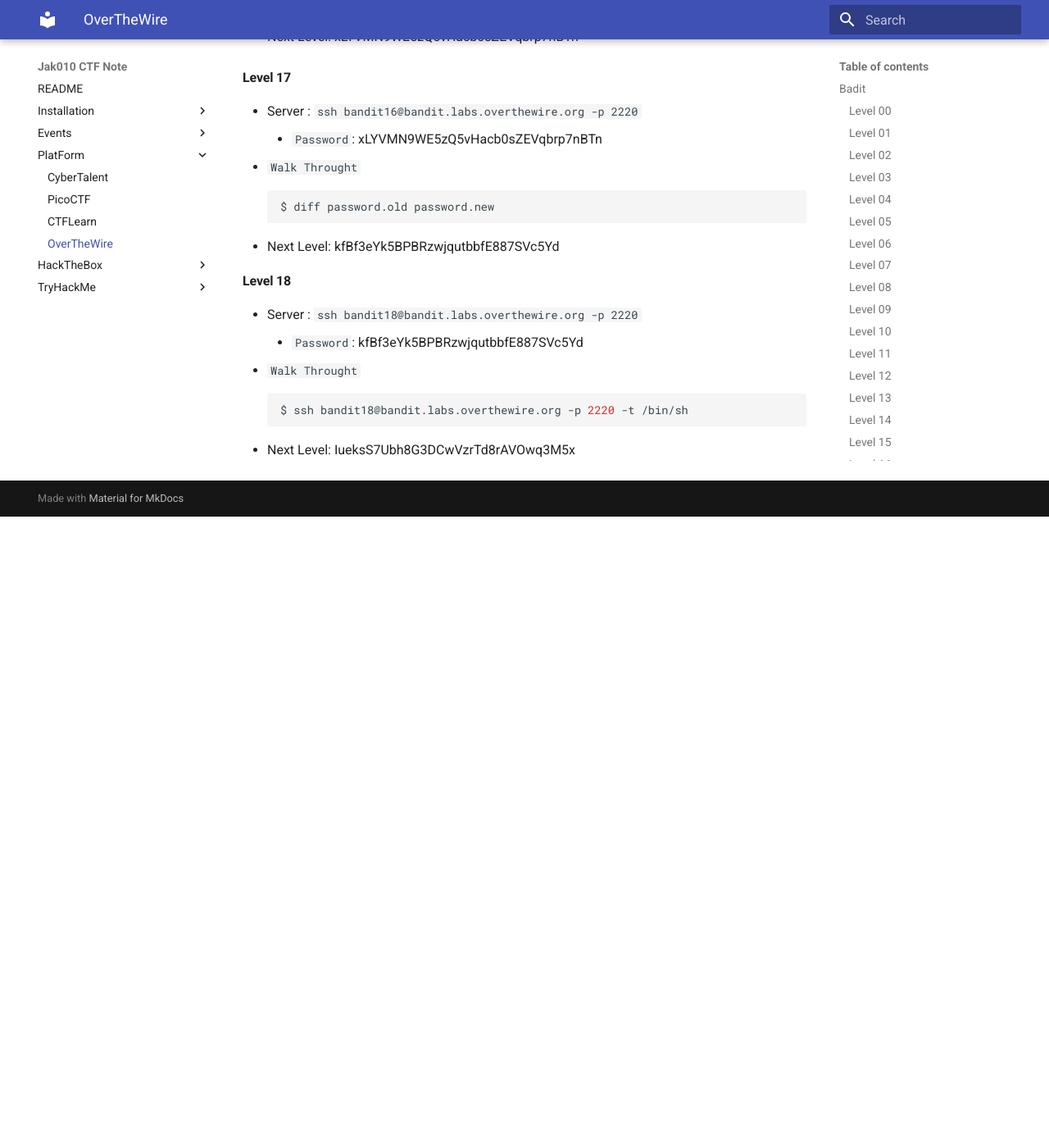
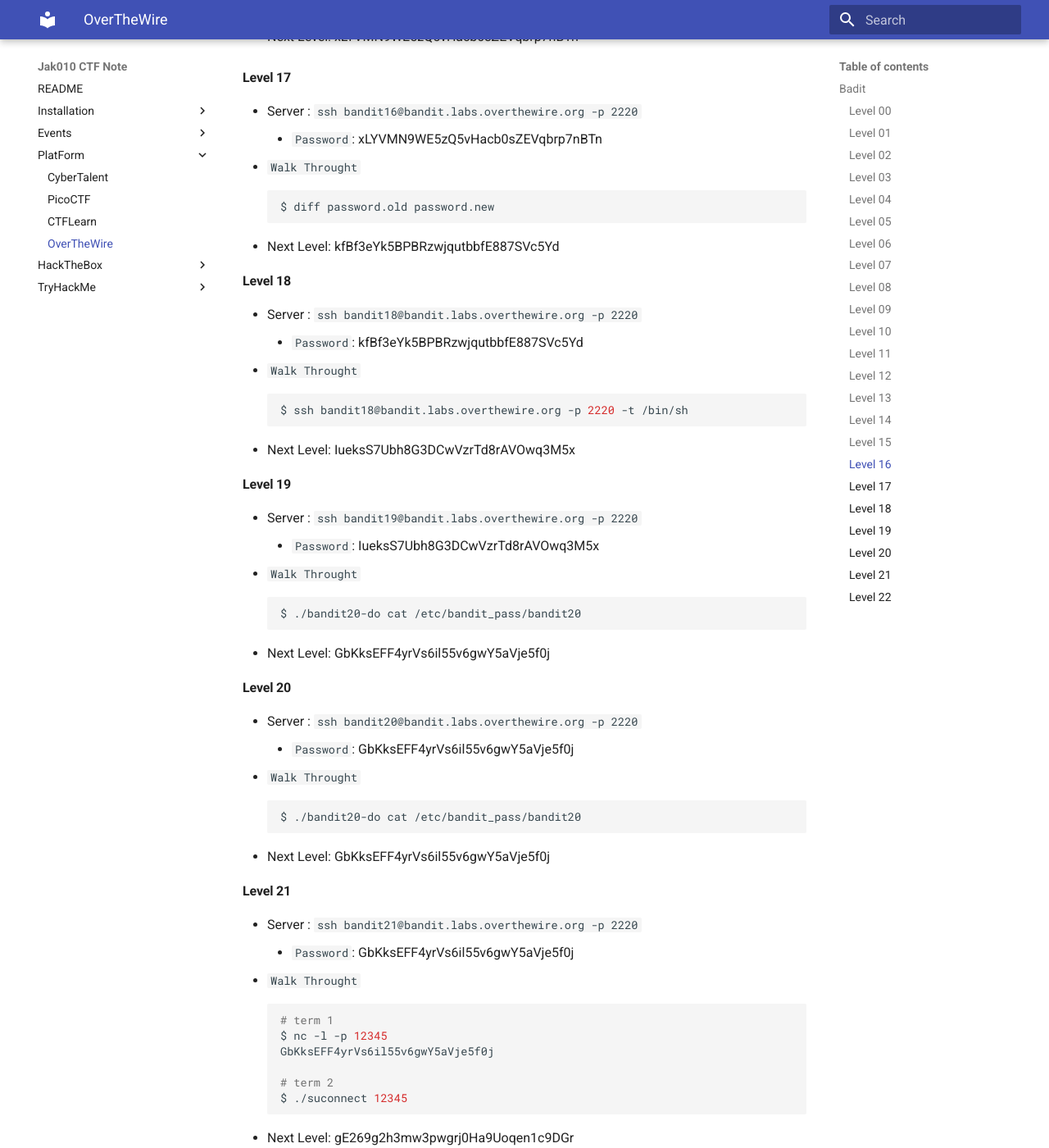
Before and after one commit to jak010/cyberNote, an MkDocs documentation site: the page built from docs/platform/overthewire.md, in a window 1280 px wide and 1400 px high, scrolled down 5013 px. Shown: the whole window at 82% size. Built offline with MkDocs 1.6.1 and Material for MkDocs 9.7.7, drawn with Linux system fonts in a browser that asks for light colours; before the commit the page ends 5643 px from its top, so only the background shows below that; some of the changed text lies outside the part shown.

Commit message:
Note up: Overthewire

````diff
--- a/docs/platform/overthewire.md
+++ b/docs/platform/overthewire.md
@@ -203,3 +203,50 @@
    $ ssh bandit18@bandit.labs.overthewire.org -p 2220 -t /bin/sh
    ```
   - Next Level: IueksS7Ubh8G3DCwVzrTd8rAVOwq3M5x
+
+#### Level 19
+  - Server : `ssh bandit19@bandit.labs.overthewire.org -p 2220`
+    - `Password`: IueksS7Ubh8G3DCwVzrTd8rAVOwq3M5x
+  - `Walk Throught`
+   ```sh
+   $ ./bandit20-do cat /etc/bandit_pass/bandit20
+   ```
+  - Next Level: GbKksEFF4yrVs6il55v6gwY5aVje5f0j
+
+#### Level 20
+  - Server : `ssh bandit20@bandit.labs.overthewire.org -p 2220`
+    - `Password`: GbKksEFF4yrVs6il55v6gwY5aVje5f0j
+  - `Walk Throught`
+   ```sh
+   $ ./bandit20-do cat /etc/bandit_pass/bandit20
+   ```
+  - Next Level: GbKksEFF4yrVs6il55v6gwY5aVje5f0j
+
+#### Level 21
+  - Server : `ssh bandit21@bandit.labs.overthewire.org -p 2220`
+    - `Password`: GbKksEFF4yrVs6il55v6gwY5aVje5f0j
+  - `Walk Throught`
+   ```sh
+   # term 1
+   $ nc -l -p 12345
+   GbKksEFF4yrVs6il55v6gwY5aVje5f0j
+
+   # term 2
+   $ ./suconnect 12345
+   ```
+  - Next Level: gE269g2h3mw3pwgrj0Ha9Uoqen1c9DGr
+
+#### Level 22
+  - Server : `ssh bandit22@bandit.labs.overthewire.org -p 2220`
+    - `Password`: gE269g2h3mw3pwgrj0Ha9Uoqen1c9DGr
+  - `Walk Throught`
+   ```sh
+   $ cat /etc/cron.d/cronjob_bandit23
+   @reboot bandit23 /usr/bin/cronjob_bandit23.sh  &> /dev/null
+   * * * * * bandit23 /usr/bin/cronjob_bandit23.sh  &> /dev/null
+
+   $ cat /usr/bin/cronjob_bandit22.sh
+   $ echo I am user bandit23 | md5sum | cut -d ' ' -f 1
+   $ cat /tmp/8ca319486bfbbc3663ea0fbe81326349
+   ```
+  - Next Level: jc1udXuA1tiHqjIsL8yaapX5XIAI6i0n
````
